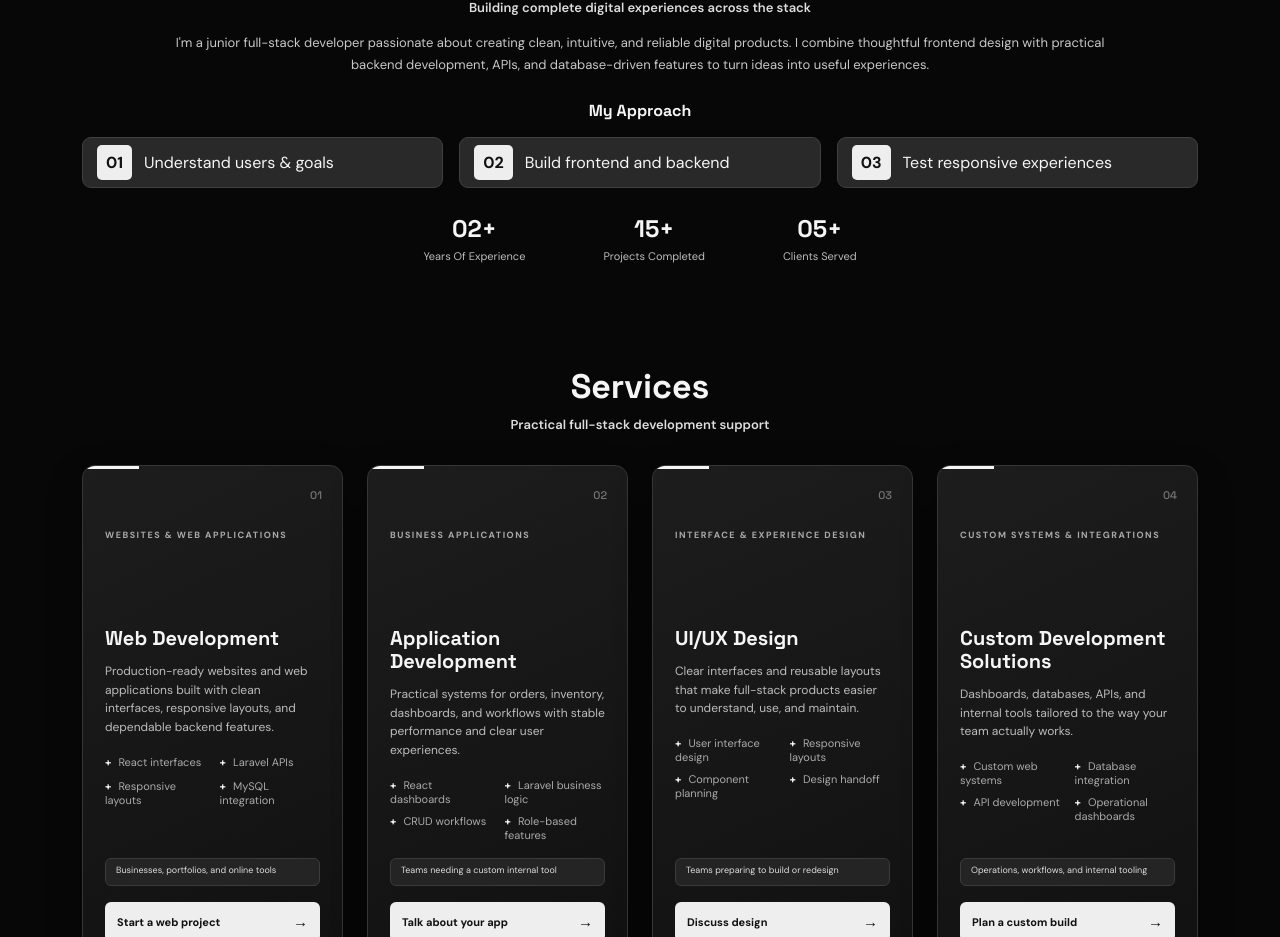
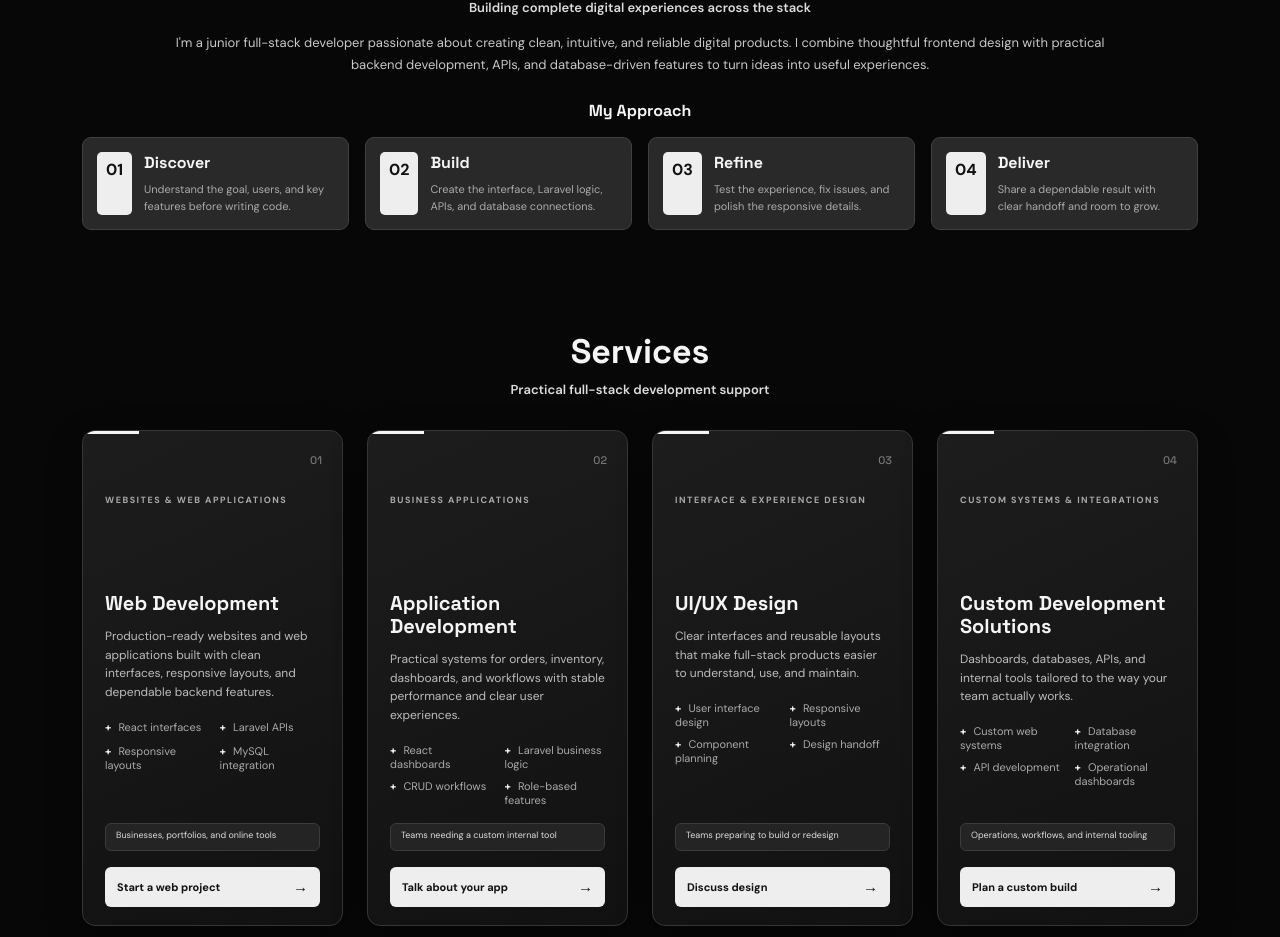
Before and after one commit to kurisu29/dev-profile, a React (Vite) app: page / in a window 1280 px wide. Shown: the part 1038-1975 px from the top of the page. Built offline with nearby package versions, Linux system fonts and the light colour scheme.

Commit message:
added steps

```diff
--- a/src/App.tsx
+++ b/src/App.tsx
@@ -205,21 +205,30 @@ function App() {
           <h3>My Approach</h3>
           <div className="approach-grid">
             {[
-              "Understand users & goals",
-              "Build frontend and backend",
-              "Test responsive experiences",
-            ].map((item, index) => (
-              <div key={item}>
+              [
+                "Discover",
+                "Understand the goal, users, and key features before writing code.",
+              ],
+              [
+                "Build",
+                "Create the interface, Laravel logic, APIs, and database connections.",
+              ],
+              [
+                "Refine",
+                "Test the experience, fix issues, and polish the responsive details.",
+              ],
+              [
+                "Deliver",
+                "Share a dependable result with clear handoff and room to grow.",
+              ],
+            ].map(([title, text], index) => (
+              <div key={title}>
                 <b>0{index + 1}</b>
-                {item}
+                <strong>{title}</strong>
+                <span>{text}</span>
               </div>
             ))}
           </div>
-        </div>
-        <div className="stats">
-          <Stat value="02+" label="Years Of Experience" />
-          <Stat value="15+" label="Projects Completed" />
-          <Stat value="05+" label="Clients Served" />
         </div>
       </section>
       <section className="section shell" id="services">
@@ -420,12 +429,4 @@ function SectionHeading({
     </header>
   );
 }
-function Stat({ value, label }: { value: string; label: string }) {
-  return (
-    <div>
-      <strong>{value}</strong>
-      <span>{label}</span>
-    </div>
-  );
-}
 export default App;
--- a/src/style.css
+++ b/src/style.css
@@ -307,6 +307,19 @@
 }
 .service-card .service-action {
   margin-top: 0 !important;
+}
+.approach-grid {
+  display: grid;
+  grid-template-columns: repeat(4, minmax(0, 1fr));
+  gap: 16px;
+}
+.approach-grid div {
+  min-width: 0;
+}
+@media (max-width: 900px) {
+  .approach-grid {
+    grid-template-columns: repeat(2, minmax(0, 1fr));
+  }
 }
 .contact-socials {
   display: flex;
@@ -904,13 +917,36 @@ a {
   border: 1px solid #404040;
   padding: 14px;
   border-radius: 9px;
+  min-height: 0;
+  display: grid;
+  grid-template-columns: auto 1fr;
+  align-content: start;
+  gap: 8px 12px;
+  transition: transform 0.25s ease, border-color 0.25s ease, box-shadow 0.25s ease;
+}
+.approach-grid div:hover {
+  transform: translateY(-5px);
+  border-color: #888;
+  box-shadow: 0 12px 26px #0008;
 }
 .approach-grid b {
   background: #eee;
   color: #111;
   padding: 7px 9px;
   border-radius: 5px;
-  margin-right: 12px;
+  grid-row: span 2;
+  margin-right: 0;
+}
+.approach-grid strong {
+  font-family: "Space Grotesk";
+  font-size: 16px;
+  color: #f5f5f5;
+}
+.approach-grid span {
+  grid-column: 2;
+  color: #aaa;
+  font-size: 11px;
+  line-height: 1.55;
 }
 .stats {
   display: flex;
@@ -1117,3 +1153,9 @@ footer span {
     margin-top: 8px;
   }
 }
+@media (min-width: 901px) {
+  .about .approach-grid {
+    grid-template-columns: repeat(4, minmax(0, 1fr)) !important;
+    gap: 16px;
+  }
+}
```
